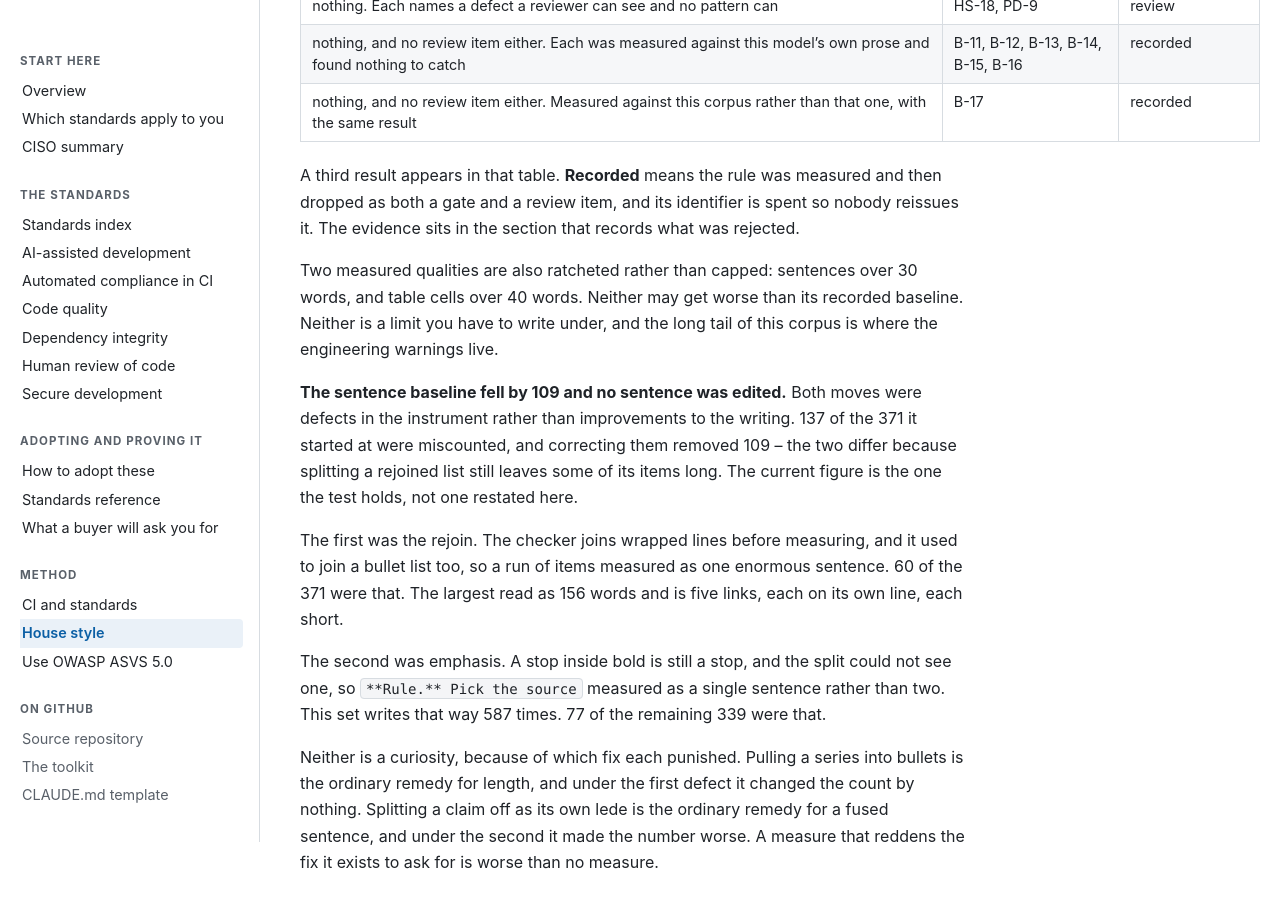
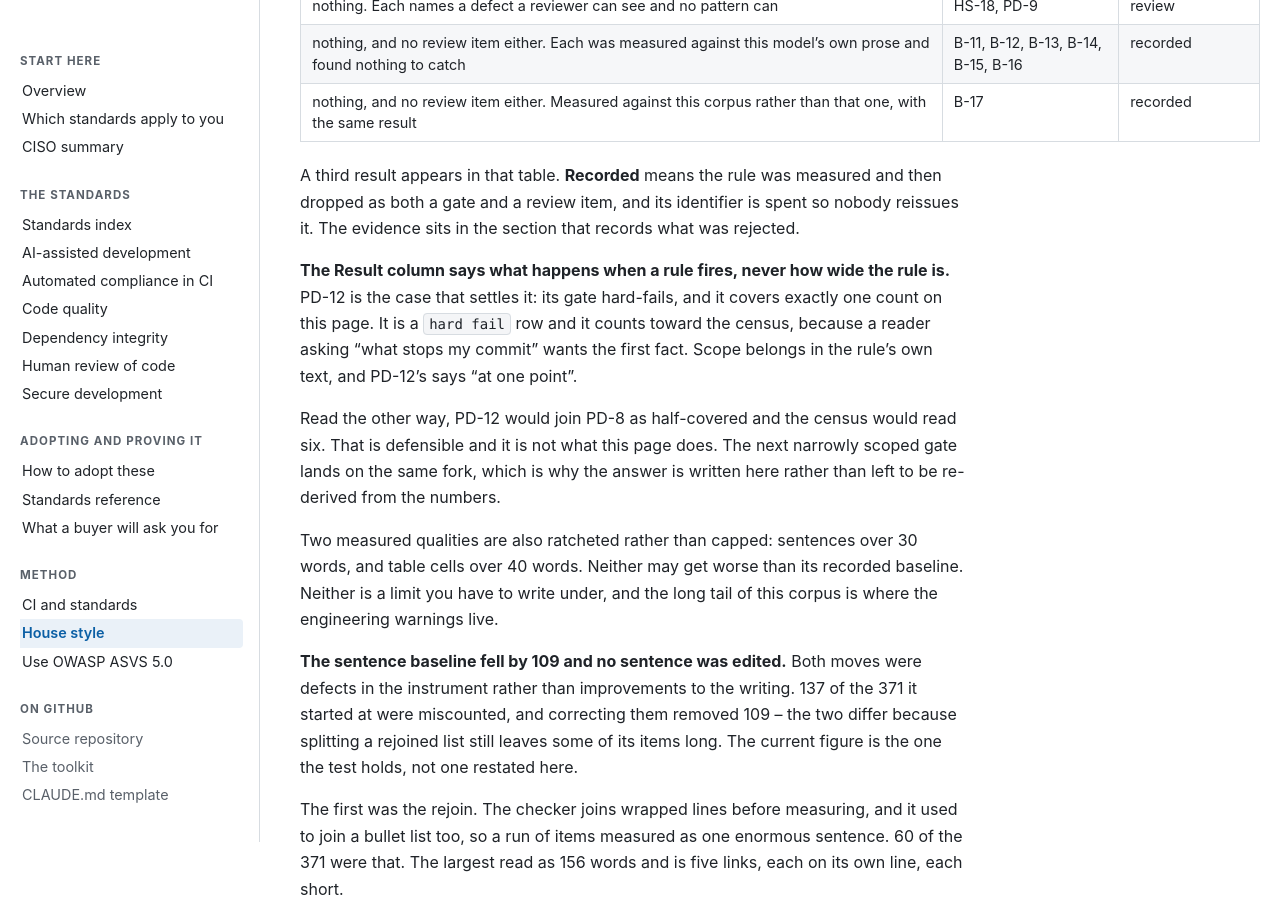
Before and after one commit to wshallwshall/secure-development-standards, a Jekyll site: the page built from docs/HOUSE-STYLE.md, in a window 1280 px wide and 900 px high, scrolled down 1767 px. Built offline with Jekyll 4.4.1, drawn with Linux system fonts in a browser that asks for light colours; our own code applies the rules of GitHub Pages for plain Markdown files.

Commit message:
What the Result column means, written down before the next rule asks (#36)
The owner settled a question the census fix had left implicit: the Result
column says WHAT HAPPENS WHEN A RULE FIRES, never how wide the rule is.

So a row reading `hard fail` counts as enforced however narrow its scope, and
only a qualified result like `hard fail, on those two` counts as half-covered.
PD-12 is the case that forced the question -- its gate hard-fails over exactly
one count on one page -- and under this reading it is a test row, which is why
the census reads seven.

NOTHING CHANGES IN THE NUMBERS. The page and the test already encode this
reading; what was missing was the reason. Read the other way PD-12 would join
PD-8 as half-covered and the census would read six, which is defensible and is
not what this page does.

WHY IT IS WORTH A PARAGRAPH RATHER THAN A COMMIT MESSAGE. The next narrowly
scoped gate lands on the same fork, and the numbers alone do not say which way
the last one went -- a reader recounting the table would have to guess whether
PD-12 was classified deliberately or by accident. That is the shape of defect
this page keeps finding in itself: a figure that is right, with the derivation
that makes it checkable left in somebody's head. It is recorded in both places
a person could be standing when the question arises -- beside the table on the
rule sheet, and in the docstring of the function that does the counting.

146 tests.

Co-authored-by: Claude Opus 5 <noreply@anthropic.com>

```diff
--- a/docs/HOUSE-STYLE.md
+++ b/docs/HOUSE-STYLE.md
@@ -52,6 +52,15 @@ identifiers are keyed to their definitions further down, one table per group.
 A third result appears in that table. **Recorded** means the rule was measured and then dropped as
 both a gate and a review item, and its identifier is spent so nobody reissues it. The evidence sits
 in the section that records what was rejected.
+
+**The Result column says what happens when a rule fires, never how wide the rule is.** PD-12 is the
+case that settles it: its gate hard-fails, and it covers exactly one count on this page. It is a
+`hard fail` row and it counts toward the census, because a reader asking "what stops my commit"
+wants the first fact. Scope belongs in the rule's own text, and PD-12's says "at one point".
+
+Read the other way, PD-12 would join PD-8 as half-covered and the census would read six. That is
+defensible and it is not what this page does. The next narrowly scoped gate lands on the same fork,
+which is why the answer is written here rather than left to be re-derived from the numbers.
 
 Two measured qualities are also ratcheted rather than capped: sentences over 30 words, and table
 cells over 40 words. Neither may get worse than its recorded baseline. Neither is a limit you have to
```
Also changed, not shown: tests/test_prose_rules_hold.py (+8 -0 lines).
